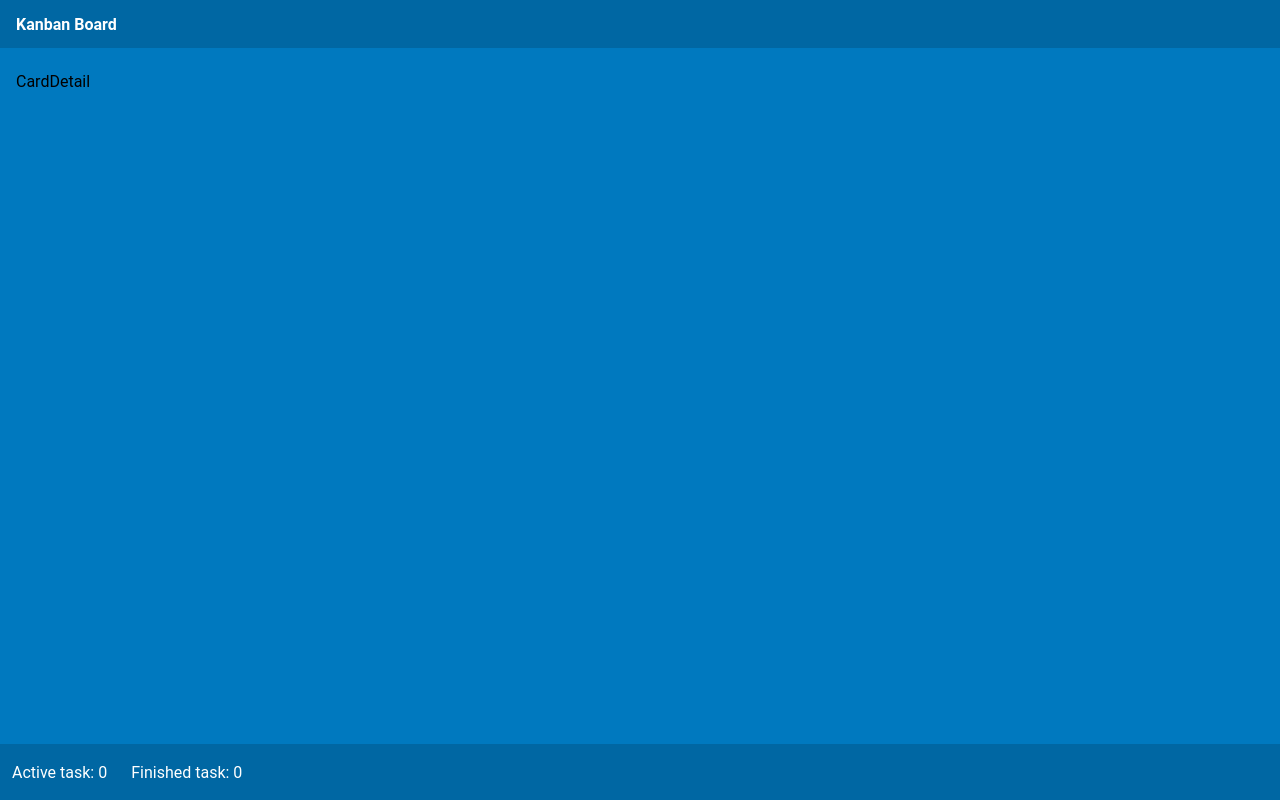
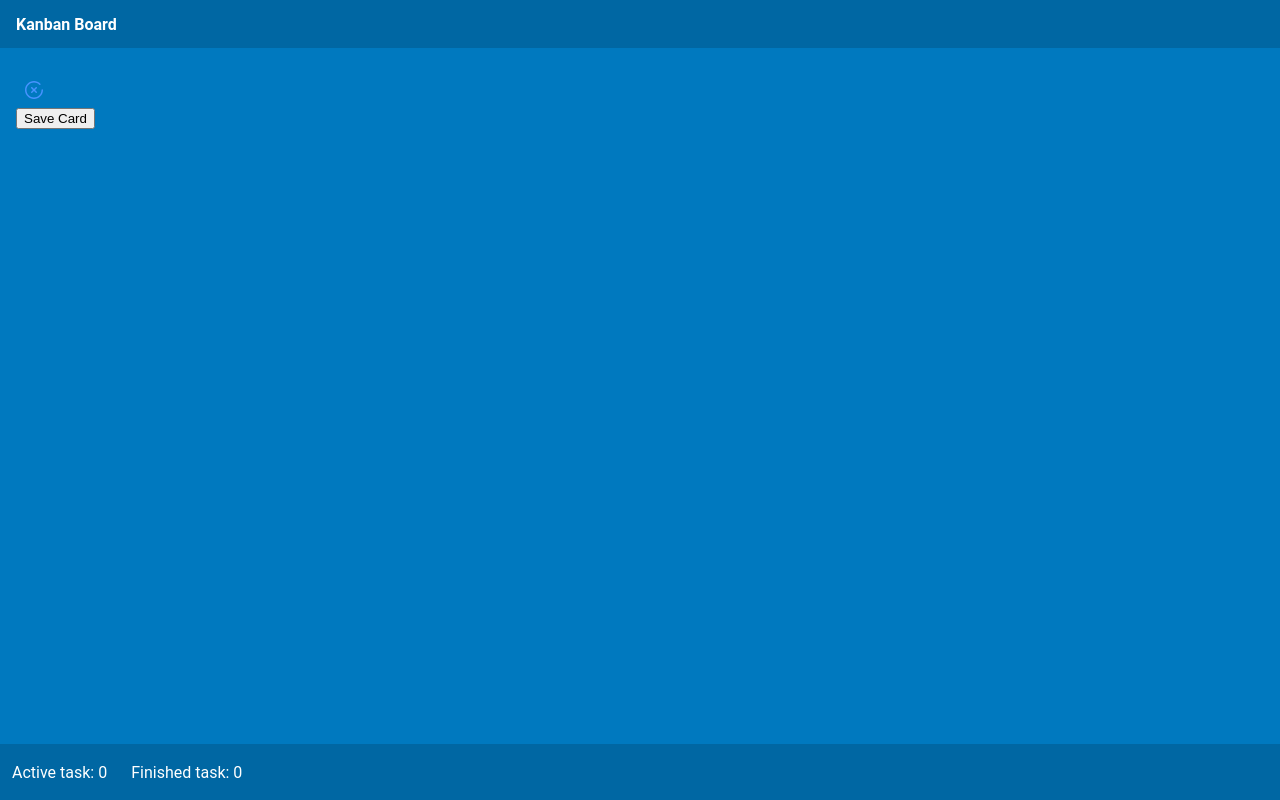
Before and after one commit to User-960/React-Kanban-Board, a React (Create React App) app: page /tasks/1 in a window 1280 px wide. Built offline with nearby package versions, Linux system fonts and the light colour scheme.

Commit message:
feat: add jsx in component CardDetail

```diff
--- a/src/components/Board/CardDetail/CardDetail.tsx
+++ b/src/components/Board/CardDetail/CardDetail.tsx
@@ -1,9 +1,61 @@
-import React from 'react';
+import React, { useEffect, useState } from 'react';
+import { useNavigate, useParams } from 'react-router-dom';
+import { useTasks } from '../../../hooks/tasks/useTasks';
+import { ITask } from '../../../models/models';
+import Button from '../../Shared/buttons/Button';
+import { GlobalSvgSelector } from '../../Shared/icons/GlobalSvgSelector';
 
 export default function CardDetail() {
+  const navigate = useNavigate();
+  const { getTaskById, updateTask } = useTasks();
+  const { id } = useParams<'id'>();
+  const [task, setTask] = useState<ITask | any>();
+
+  useEffect(() => {
+    if (id) {
+      const curTask = getTaskById(parseInt(id))
+      setTask(curTask)
+    }
+  }, [id]);
+
+  const navigateBack = () => navigate(-1);
+
   return (
     <div>
-      CardDetail
-    </div>
+      {task &&
+        <div>
+          <textarea
+            value={task.name}
+            onChange={(e: React.ChangeEvent<HTMLTextAreaElement>) => {
+              setTask({
+                ...task,
+                name: e.target.value
+              })
+            }}
+          />
+
+          <textarea
+            value={task.description}
+            onChange={(e: React.ChangeEvent<HTMLTextAreaElement>) => {
+              setTask({
+                ...task,
+                description: e.target.value
+              })
+            }}
+          />
+        </div>
+      }
+
+      <Button className={'button-close'} onClick={navigateBack}>
+        <GlobalSvgSelector id='close' />
+      </Button>
+
+      <div>
+        <button onClick={() => {
+          updateTask(task);
+          navigateBack();
+        }}>Save Card</button>
+      </div>
+    </div >
   )
 };
```
